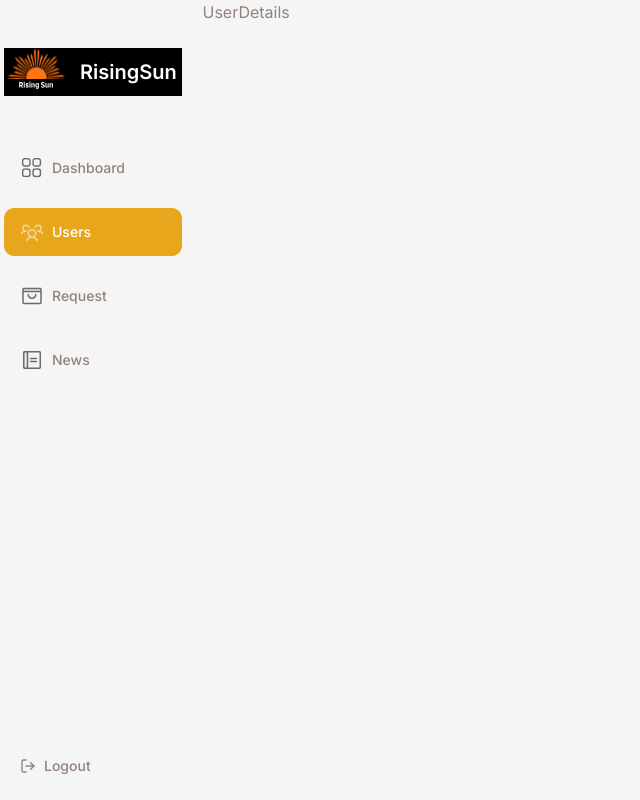
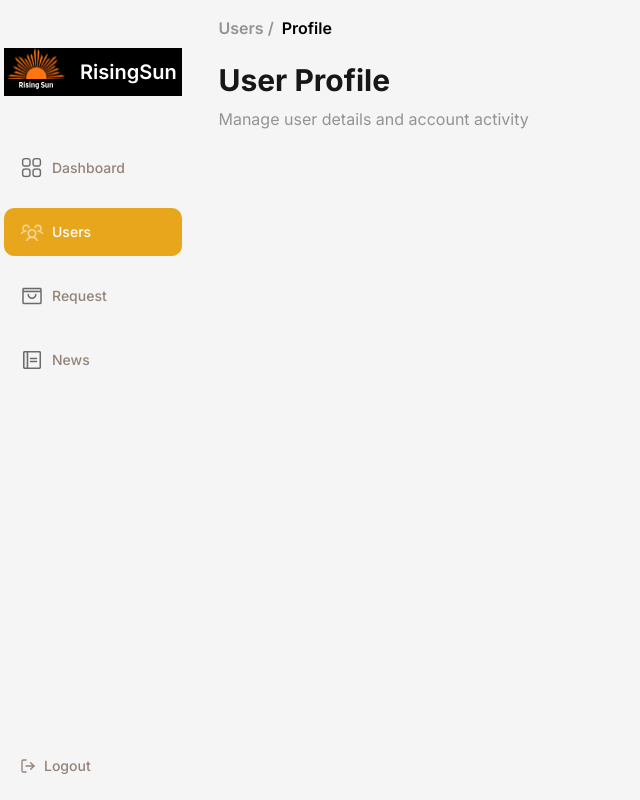
Before and after one commit to Gigs-Dev/rising-sun-admin, a Next.js app: page /users/1 in a window 1280 px wide. Shown: the whole page, without its empty margins (0-640 px from the left). Built offline with nearby package versions, Linux system fonts and the light colour scheme.

Commit message:
implementcustom header title for pages

```diff
--- a/src/app/(dashboard)/blog-section/page.tsx
+++ b/src/app/(dashboard)/blog-section/page.tsx
@@ -1,9 +1,9 @@
 import Image from "next/image";
 
-export default function Home() {
+export default function BlogPage() {
   return (
-    <div className="">
-      Home
+    <div className="flex-col-view gap-6 p-2 md:p-4">
+      BlogPage
     </div>
   );
 }
--- a/src/app/(dashboard)/requests/page.tsx
+++ b/src/app/(dashboard)/requests/page.tsx
@@ -1,9 +1,9 @@
 import Image from "next/image";
 
-export default function Home() {
+export default function RequestPage() {
   return (
-    <div className="">
+    <main className="flex-col-view gap-6 p-2 md:p-4">
       Home
-    </div>
+    </main>
   );
 }
--- /dev/null
+++ b/src/app/(dashboard)/requests/sections/RequestHeader.tsx
@@ -0,0 +1,9 @@
+import React from 'react'
+
+const RequestHeader = () => {
+  return (
+    <div>RequestHeader</div>
+  )
+}
+
+export default RequestHeader;
--- /dev/null
+++ b/src/app/(dashboard)/sections/PageHeader.tsx
@@ -0,0 +1,23 @@
+import { inter } from '@/app/layout';
+import Typography from '@/components/ui/Typography';
+import React from 'react'
+
+const PageHeader = ({title, desc}: {title: string, desc: string}) => {
+  return (
+    <div className="flex-col-view gap-2">
+        <Typography variant='h1' className={`${inter.className} text-[#171717] text-[20px] md:text-[30px]`}>{title}</Typography>
+        <Typography variant='span' className={`${inter.className} text-[#00000066] text-[18px leading-7`}>{desc}</Typography>
+    </div>
+  )
+}
+
+export default PageHeader;
+
+
+export const PageTitle  = ({text1, text2}: {text1: string, text2?: string}) => {
+    return(
+        <div className="w-full">
+            <Typography variant='h2' className='text-[#00000066] text-[16px] leading-6 '>{text1}<span className='text-[#000000] ml-2 text-[16px] leading-6 '>{text2}</span></Typography>
+        </div>
+    )
+}
--- a/src/app/(dashboard)/users/[slug]/page.tsx
+++ b/src/app/(dashboard)/users/[slug]/page.tsx
@@ -1,8 +1,13 @@
 import React from 'react'
+import PageHeader, { PageTitle } from '../../sections/PageHeader';
 
 const UserDetails = () => {
   return (
-    <main className=''>UserDetails</main>
+    <main className='flex-col-view gap-6 p-2 md:p-4'>
+        <PageTitle text1='Users  /' text2='Profile'/>
+
+        <PageHeader title='User Profile' desc='Manage user details and account activity'/>
+    </main>
   )
 }
 
--- a/src/app/(dashboard)/users/sections/ManageUsers.tsx
+++ b/src/app/(dashboard)/users/sections/ManageUsers.tsx
@@ -5,15 +5,13 @@ import { inter } from '@/app/layout';
 import React from 'react'
 import { Download, Search, SlidersHorizontal } from 'lucide-react';
 import { TextField } from '@/components/ui/input/TextField';
+import PageHeader from '../../sections/PageHeader';
 
 
 const ManageUsers = () => {
   return (
-    <Flex className='flex-col gap-3 justify-center md:flex-row md:justify-between'>
-        <div className="flex-col-view gap-2">
-            <Typography variant='h1' className={`${inter.className} text-[#171717]`}>Manage users</Typography>
-            <Typography variant='span' className={`${inter.className} text-[#00000066] text-[18px leading-[28px]]`}>Manage all users on the platform</Typography>
-        </div>
+    <div className='flex flex-col gap-3 md:flex-row md:items-center md:justify-between'>
+      <PageHeader title='Manage users' desc='Manage all users on the platform'/>
 
         <Button leftIcon={<Download />} className='bg-[#ffffff] hidden md:flex py-3 px-4 rounded-xl cursor-pointer border border-[#FFFFFF]'>Export</Button>
 
@@ -32,7 +30,7 @@ const ManageUsers = () => {
             <SlidersHorizontal/>
         </div>
         </Flex>
-    </Flex>
+    </div>
   )
 }
 
--- a/src/app/(dashboard)/users/sections/UserHeader.tsx
+++ b/src/app/(dashboard)/users/sections/UserHeader.tsx
@@ -4,11 +4,12 @@ import { TextField } from '@/components/ui/input/TextField';
 import Typography from '@/components/ui/Typography';
 import { Search, SlidersHorizontal } from 'lucide-react';
 import React from 'react'
+import { PageTitle } from '../../sections/PageHeader';
 
 const UserHeader = () => {
   return (
     <Flex className='hidden md:flex justify-between'>
-        <Typography variant='h2' className='text-[#00000066] text-[16px] leading-6 '>Users  / <span className='text-[#000000] ml-2 text-[16px] leading-6 '>All</span></Typography>
+      <PageTitle text1='Users  /' text2='All'/>
 
         <Flex className='gap-3'>
            <TextField
```
